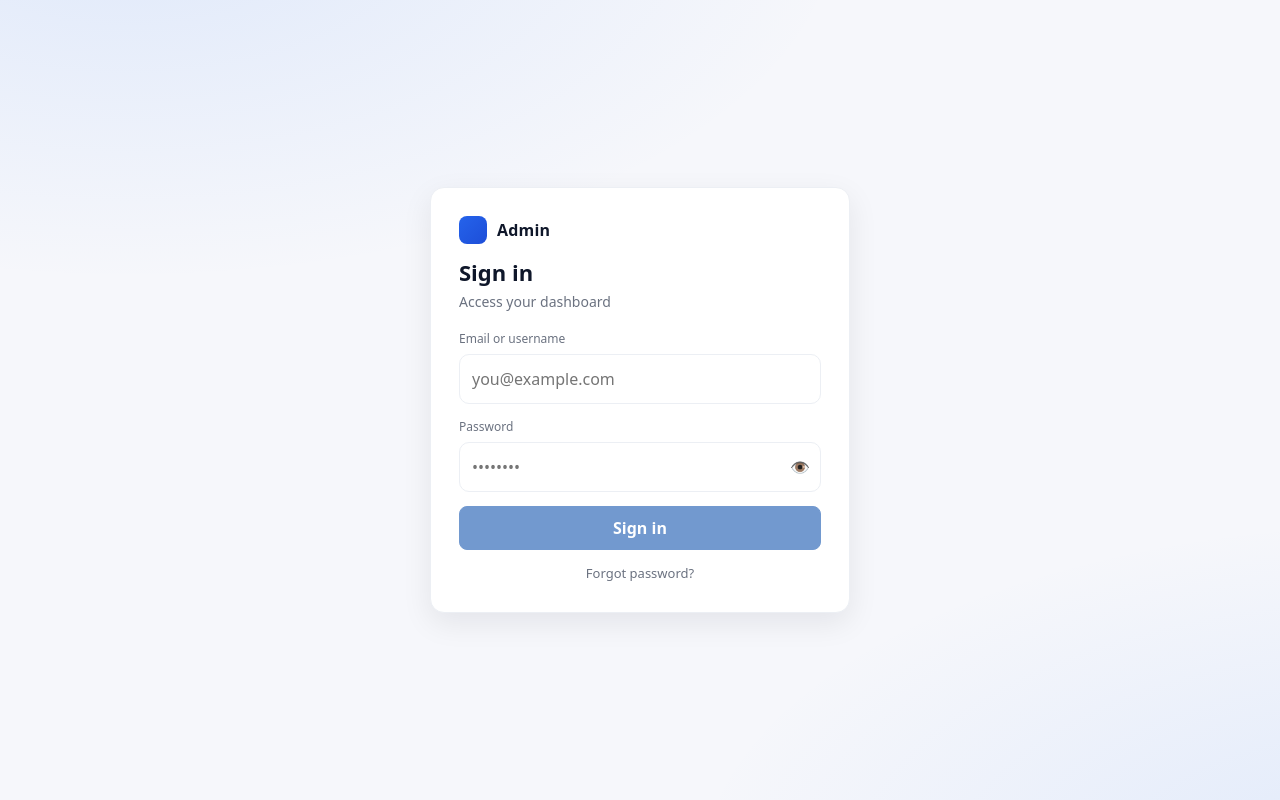
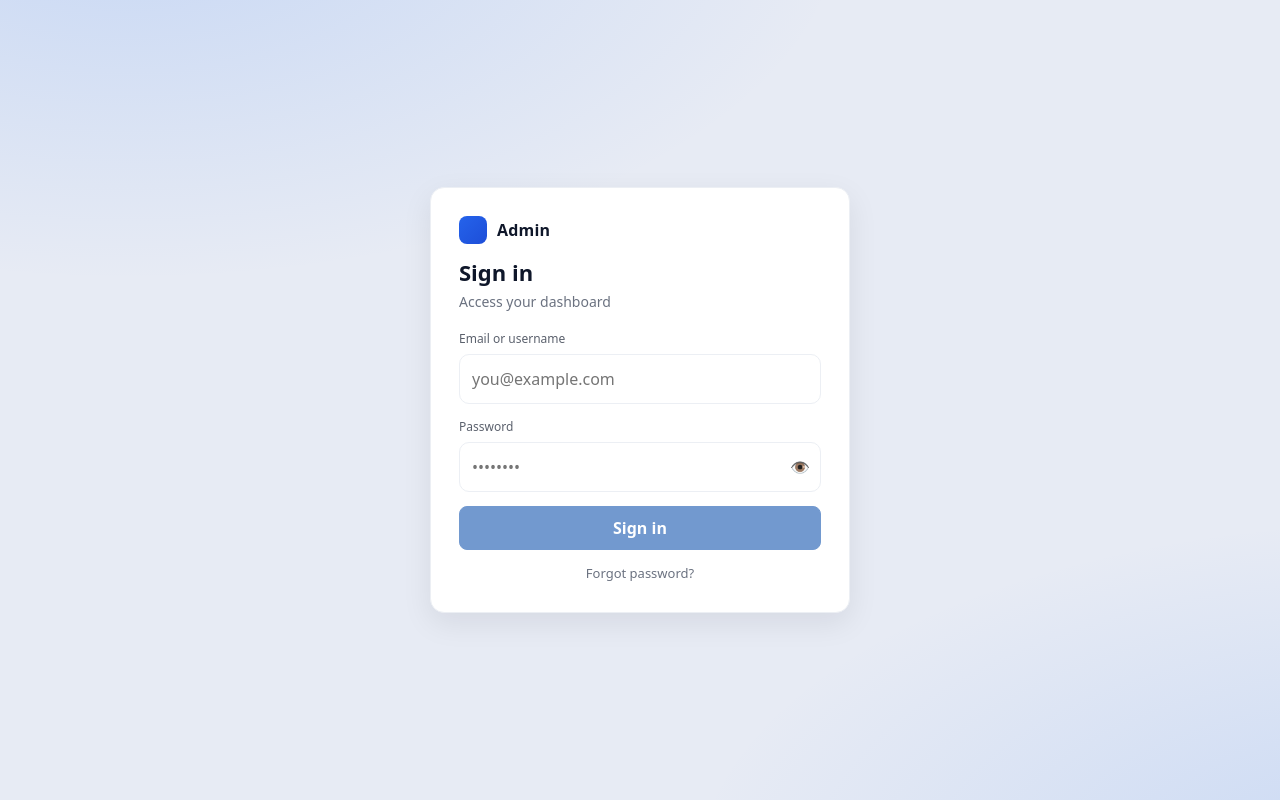
Before and after one commit to VDimov01/data-managment, a React (Vite) app in the folder frontend/: page /login in a window 1280 px wide. Built offline with nearby package versions, Linux system fonts and the light colour scheme; no server answers.

Commit message:
Update login.css

```diff
--- a/frontend/public/css/login.css
+++ b/frontend/public/css/login.css
@@ -1,6 +1,6 @@
 /* Base + variables */
 :root{
-  --bg: #f6f7fb;
+  --bg: #e7ebf4; /* was #f6f7fb */
   --card: #ffffff;
   --text: #0f172a;
   --muted: #6b7280;
@@ -31,8 +31,8 @@
 * { box-sizing: border-box; }
 html, body, #root { height: 100%; }
 body { margin: 0; font-family: ui-sans-serif, system-ui, -apple-system, Segoe UI, Roboto, Inter, "Helvetica Neue", Arial, "Noto Sans", "Apple Color Emoji", "Segoe UI Emoji"; color: var(--text); background:
-  radial-gradient(1200px 600px at 10% -10%, rgba(59,130,246,.12), transparent 60%),
-  radial-gradient(1200px 600px at 110% 110%, rgba(59,130,246,.12), transparent 60%),
+  radial-gradient(1200px 600px at 10% -10%, rgba(59,130,246,.18), transparent 60%),
+  radial-gradient(1200px 600px at 110% 110%, rgba(59,130,246,.18), transparent 60%),
   var(--bg);
 }
 
@@ -52,6 +52,7 @@ body { margin: 0; font-family: ui-sans-serif, system-ui, -apple-system, Segoe UI
   border-radius: var(--radius);
   box-shadow: var(--shadow);
   padding: 28px;
+  color: var(--text);
 }
 
 /* Header */
@@ -84,10 +85,11 @@ body { margin: 0; font-family: ui-sans-serif, system-ui, -apple-system, Segoe UI
 /* Form */
 .auth-form{ display: grid; gap: 14px; margin-top: 18px; }
 .field{ display: grid; gap: 6px; }
-.label{ font-size: 12px; color: var(--muted); }
+.label{ font-size: 12px;  color: color-mix(in srgb, var(--muted) 85%, #000 15%);  }
 
 .input{
-  background: #fff0;
+  border-color: #d7dce6;                  /* darker than before for clarity */
+  background: rgba(255,255,255,.9);
   border: 1px solid var(--line);
   border-radius: 10px;
   padding: 12px 12px;
@@ -181,3 +183,18 @@ body { margin: 0; font-family: ui-sans-serif, system-ui, -apple-system, Segoe UI
   animation: spin .8s linear infinite;
 }
 @keyframes spin { to { transform: rotate(360deg); } }
+
+/* darker scheme gets a notch deeper too */
+@media (prefers-color-scheme: dark) {
+  :root{
+    --bg: #0a1020;                        /* was #0b1220 */
+  }
+  body{
+    background:
+      radial-gradient(1200px 600px at 10% -10%, rgba(59,130,246,.25), transparent 60%),
+      radial-gradient(1200px 600px at 110% 110%, rgba(59,130,246,.25), transparent 60%),
+      var(--bg);
+  }
+  .input { background: rgba(17,24,39,.6); border-color: #253044; }
+  .auth-card { background: #0f172a; }     /* keep card darker in dark mode */
+}
```
